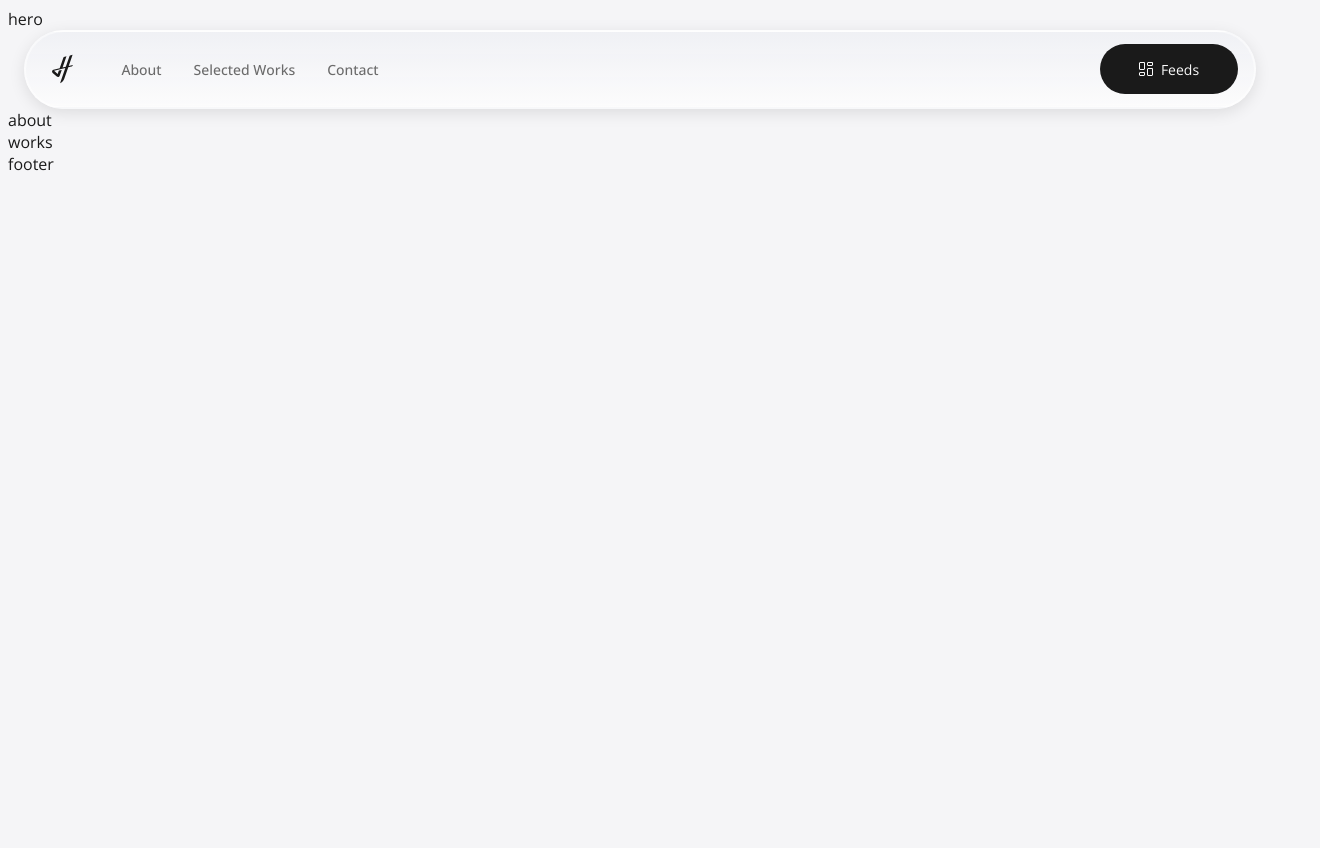
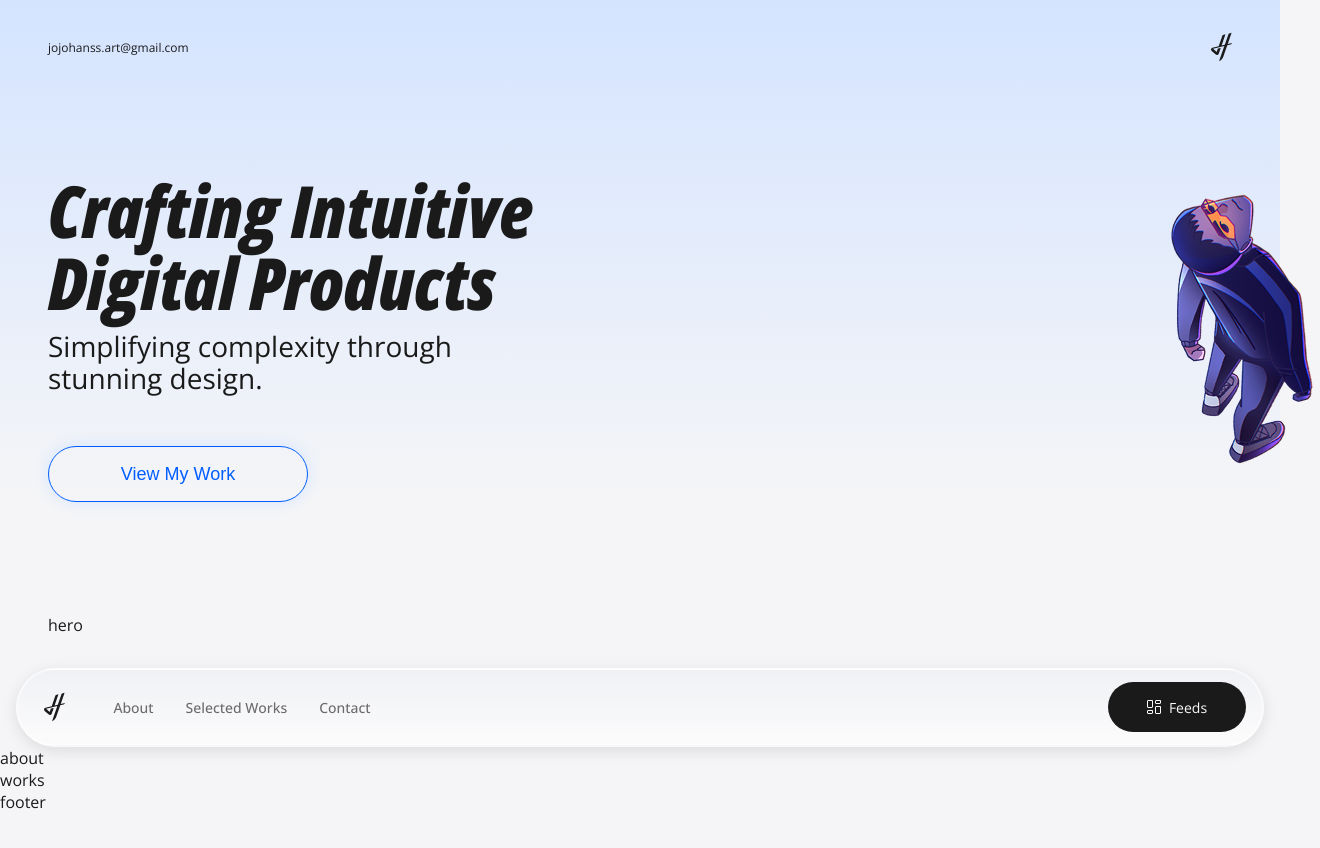
Before and after one commit to jojohanssart/Portfolio-Josiah-Hans-React, a React (Vite) app: page / in a window 1280 px wide. Shown: the top 848 px of the page, 1320 px wide, since content can reach past the window. Built offline with nearby package versions, Linux system fonts and the light colour scheme.

Commit message:
Hero section setup

```diff
--- a/src/index.css
+++ b/src/index.css
@@ -43,14 +43,12 @@
   /* Styles */
   --hero-section: linear-gradient(to bottom,
       var(--blue-200) 0%,
-      var(--background-color) 75%,
-    );
+      var(--background-color) 75%);
 
-  --footer: linear-gradient(to bottom,
+  --footer-section: linear-gradient(to bottom,
       var(--background-color) 0%,
       var(--blue-500) 35%,
-      var(--black-400) 75%,
-    );
+      var(--black-400) 75%);
 
   /* Effects */
   --shadow-sm: 0px 4px 16px 0px var(--shadow-10);
@@ -97,15 +95,15 @@
 @layer base {
   html {
     scroll-behavior: smooth;
-    box-sizing: border-box;
-    padding: 0px;
-    margin: 0px;
   }
 
   body {
     background-color: var(--background-color);
     color: var(--black-400);
     font-family: "Open Sans", sans-serif;
+    box-sizing: border-box;
+    padding: 0px;
+    margin: 0px;
   }
 
   main {
--- a/src/layout/Navbar.jsx
+++ b/src/layout/Navbar.jsx
@@ -1,5 +1,5 @@
 import { useState } from "react"
-import { useEffect, useRef } from 'react';
+import { useEffect } from 'react';
 
 import styles from "./navbar.module.css"
 import feedIcon from "../../src/assets/icons/feed-icon.svg"
@@ -182,7 +182,7 @@ export const Navbar = () => {
 
                     </div>
                     <p className={`${styles.lastUpdated}`}>&#169; 2026 Josiah Hans &#x2022; Crafted with passion in Jakarta<br />
-                        Last updated: January 2025
+                        Last updated: February 2026
                     </p>
                 </div>
 
--- a/src/layout/navbar.module.css
+++ b/src/layout/navbar.module.css
@@ -16,7 +16,7 @@
     border: 2px solid var(--border-glass);
     border-radius: var(--max);
 
-    backdrop-filter: blur(3px);
+    backdrop-filter: blur(8px);
     -webkit-backdrop-filter: blur(8px);
     box-shadow: var(--shadow-sm);
 }
@@ -68,6 +68,7 @@
 
 .links:hover {
     color: var(--black-400);
+    font-weight: 600;
 }
 
 /* Feed Button */
@@ -106,7 +107,7 @@
     margin-right: 0.5rem;
 }
 
-/* Feed Button Animation */
+/* Feed Button Animation | from UIVERSE */
 .feedButtonMother .linkLabel {
     display: flex;
     overflow: hidden;
@@ -226,7 +227,8 @@
     padding: 11rem 3.5rem 30rem 1.75rem;
 
     background-image: var(--bg-glass);
-    backdrop-filter: blur(5px);
+    backdrop-filter: blur(10px);
+    -webkit-backdrop-filter: blur(10px);
 
     border: 3px solid var(--border-glass);
     border-radius: 32px;
--- a/src/sections/Hero.jsx
+++ b/src/sections/Hero.jsx
@@ -1,3 +1,54 @@
+import styles from "./hero.module.css"
+import jhLogo from "../../src/assets/icons/JH-logo.svg"
+import jhAvatar1 from "../../src/assets/images/jh-avatar-1.png"
+
 export const Hero = () => {
-    return <section>hero</section>;
+    return (
+        <section
+            className={`${styles.heroSection}`}
+        >
+            <div
+                className={`${styles.emailInfo}`}>
+                jojohanss.art@gmail.com
+                <img
+                    src={jhLogo}
+                    alt="Josiah Hans Logo"
+                // className={`${styles.jhLogo}`}
+                />
+            </div>
+            <div className={`${styles.heroDiv}`}>
+                <div
+                    className={`${styles.heroContent}`}
+                >
+                    <div
+                        className={`${styles.topSection}`}
+                    >
+                        <h1>
+                            Crafting Intuitive <br />
+                            Digital Products
+                        </h1>
+                        <h3>
+                            Simplifying complexity through <br />
+                            stunning design.
+                        </h3>
+
+                    </div>
+                    <button
+                        className={`${styles.buttonCTA}`}
+                    >
+                        View My Work
+                    </button>
+                </div>
+
+                <img
+                    src={jhAvatar1}
+                    alt="Josiah Hans Avatar"
+                    className={`${styles.jhAvatar1}`}
+                />
+
+            </div>
+            hero
+        </section>
+
+    );
 }
--- /dev/null
+++ b/src/sections/hero.module.css
@@ -0,0 +1,126 @@
+.heroDiv {
+    padding: 3rem 0;
+}
+
+.heroSection {
+    display: flex;
+    flex-direction: column;
+    gap: 4rem;
+    position: relative;
+
+    padding: 2rem 3rem;
+    background-image: var(--hero-section);
+}
+
+.emailInfo {
+    display: flex;
+    align-items: center;
+    justify-content: space-between;
+
+    font-size: var(--12px);
+}
+
+.heroContent h1 {
+    font-family: 'Open Sans Condensed';
+    font-size: 2.5rem;
+    line-height: 2.5rem;
+
+    max-width: 170px;
+
+    padding: 0px;
+    margin: 0px;
+}
+
+.heroContent h3 {
+    font-size: var(--12px);
+    line-height: var(--12px);
+    font-weight: 400;
+
+    padding: 0px;
+    margin: 0px;
+}
+
+.heroContent {
+    display: flex;
+    flex-direction: column;
+    gap: clamp(2rem, 3vw + 1rem, 3.25rem);
+}
+
+.topSection {
+    display: flex;
+    flex-direction: column;
+    gap: 0.75rem;
+}
+
+
+/* CTA Button */
+.buttonCTA {
+    color: var(--blue-500);
+    background-color: transparent;
+
+    font-size: clamp(1rem, 1vw + 0.5rem, 1.125rem);
+    font-weight: 500;
+
+    height: 56px;
+    width: clamp(11.25rem, 20vw + 4rem, 16.25rem);
+
+    border: 1px solid var(--blue-500);
+    border-radius: var(--max);
+
+    box-sizing: border-box;
+    box-shadow: 0px 0px 16px 0px var(--blue-200);
+
+    transition: all 0.4s ease-out;
+}
+
+.buttonCTA:hover {
+    background-color: var(--blue-500);
+    color: var(--white);
+    border: none;
+    box-shadow: 0px 0px 80px 0px var(--blue-400);
+}
+
+/* Avatar */
+.jhAvatar1 {
+    position: absolute;
+
+    top: 130px;
+    right: -40px;
+}
+
+@media (min-width: 400px) {
+    .heroContent h1 {
+        font-size: 2.15rem;
+        line-height: 2.25rem;
+
+        max-width: none;
+    }
+
+    .heroContent h3 {
+        max-width: none;
+    }
+
+}
+
+@media (min-width: 420px) {
+    .heroContent h1 {
+        font-size: clamp(2.5rem, 4vw + 1.5rem, 4.5rem);
+        line-height: clamp(2.5rem, 4vw + 1.5rem, 4.5rem);
+
+        max-width: none;
+    }
+
+    .heroContent h3 {
+        font-size: clamp(1rem, 2vw + 0.25rem, 1.75rem);
+        line-height: clamp(1.125rem, 2vw + 0.5rem, 2rem);
+
+        max-width: none;
+    }
+
+    .jhAvatar1 {
+        position: absolute;
+
+        top: 190px;
+        right: -40px;
+    }
+}
```
Also changed, not shown: src/assets/images/jh-avatar-1.png (added), src/assets/images/jh-avatar-2.png (added).
